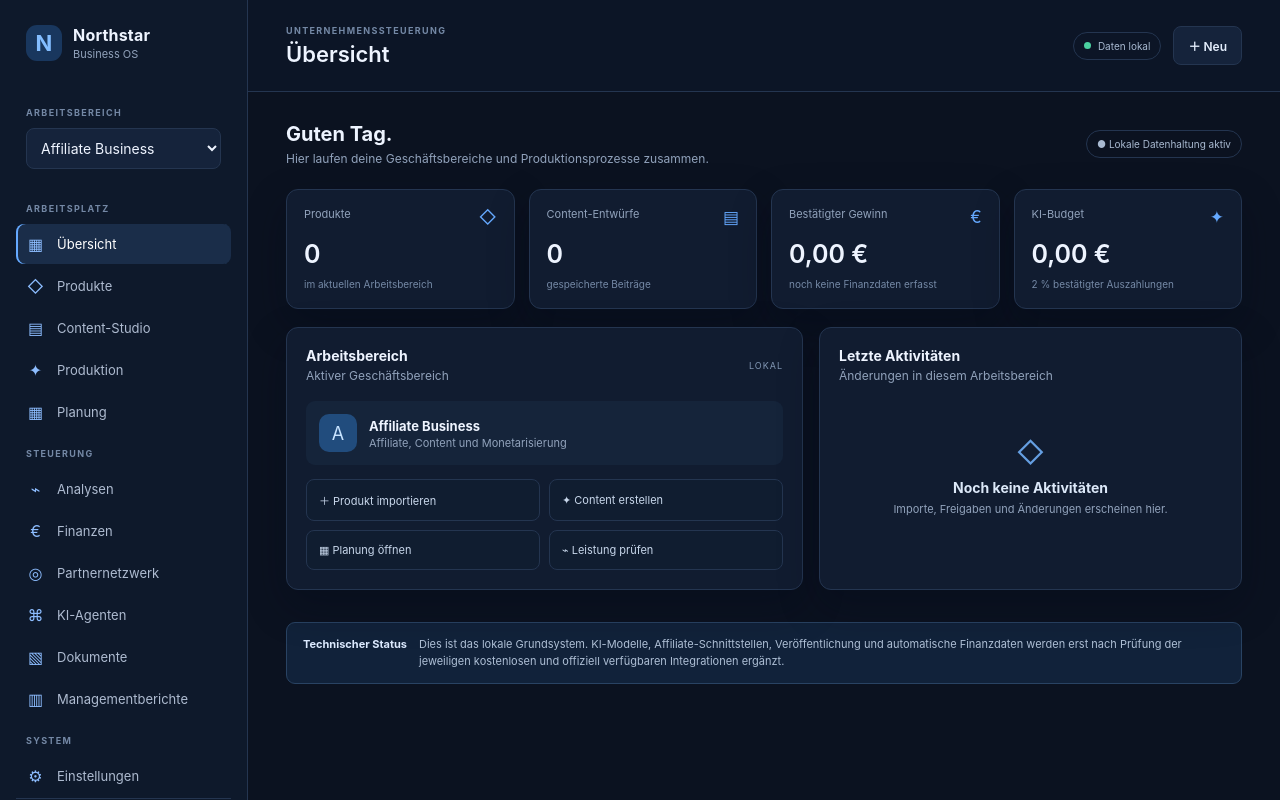
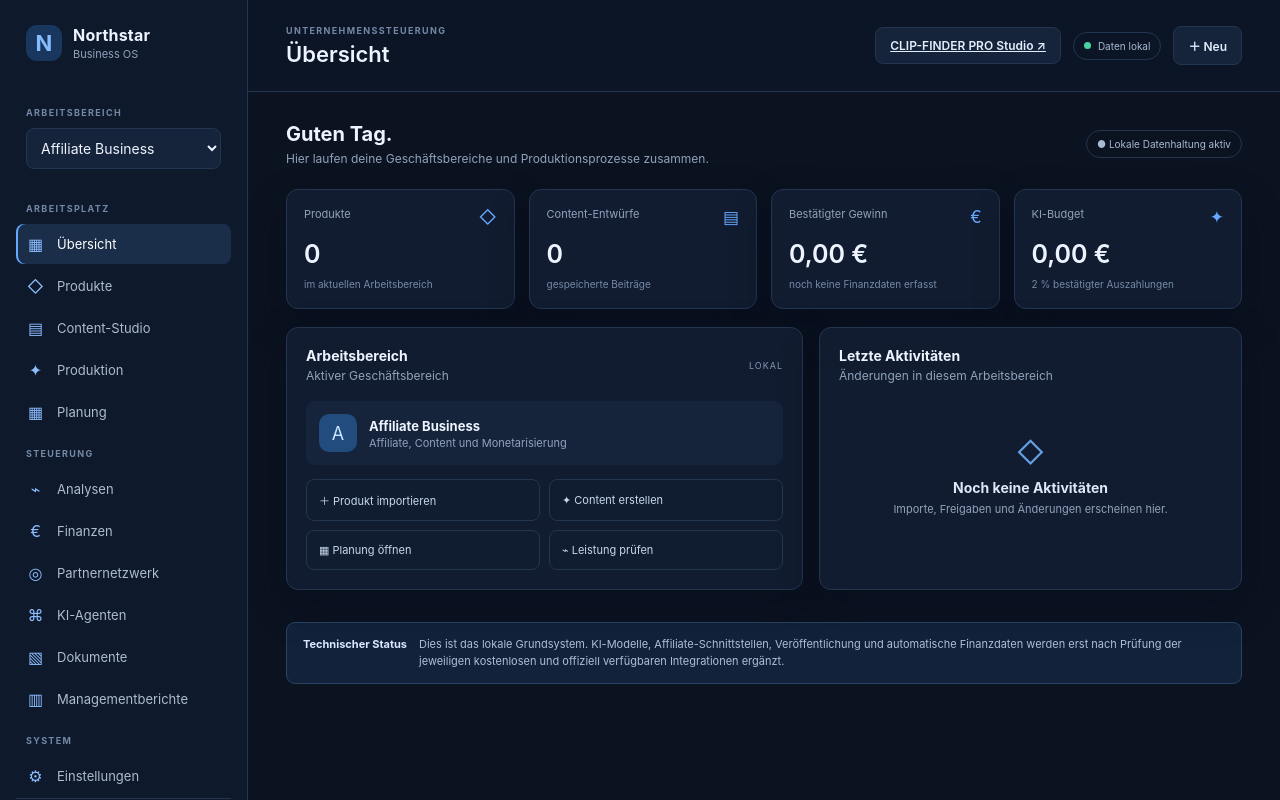
Before and after one commit to KIBruder/northstar-business-os, a website with bundled scripts: page index.html in a window 1280 px wide. Built offline with nearby package versions, Linux system fonts and the light colour scheme.

Commit message:
Link dashboard to professional clipper studio

```diff
--- a/index.html
+++ b/index.html
@@ -22,7 +22,7 @@
       <header class="topbar">
         <button id="mobileMenu" type="button" class="icon-button mobile-only" aria-label="Menü öffnen" aria-expanded="false">☰</button>
         <div><div class="eyebrow" id="sectionEyebrow">UNTERNEHMENSSTEUERUNG</div><h1 id="pageTitle">Übersicht</h1></div>
-        <div class="top-actions"><span class="local-pill"><span class="status-dot"></span> Daten lokal</span><button class="button button-secondary" id="quickAdd">＋ Neu</button></div>
+        <div class="top-actions"><a class="button button-secondary" href="./clipper-studio.html">CLIP-FINDER PRO Studio ↗</a><span class="local-pill"><span class="status-dot"></span> Daten lokal</span><button class="button button-secondary" id="quickAdd">＋ Neu</button></div>
       </header>
       <section id="page" class="page" tabindex="-1"></section>
     </main>
```
